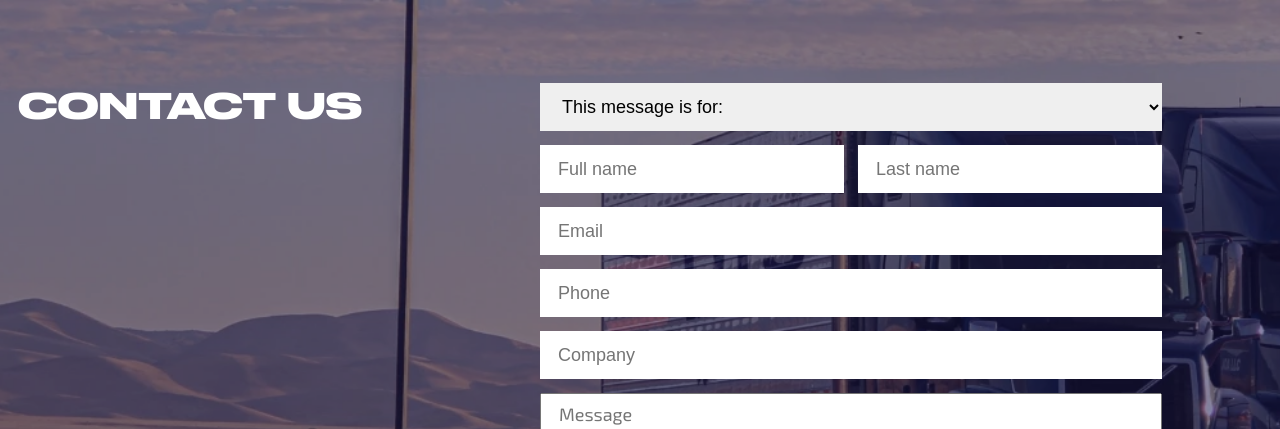
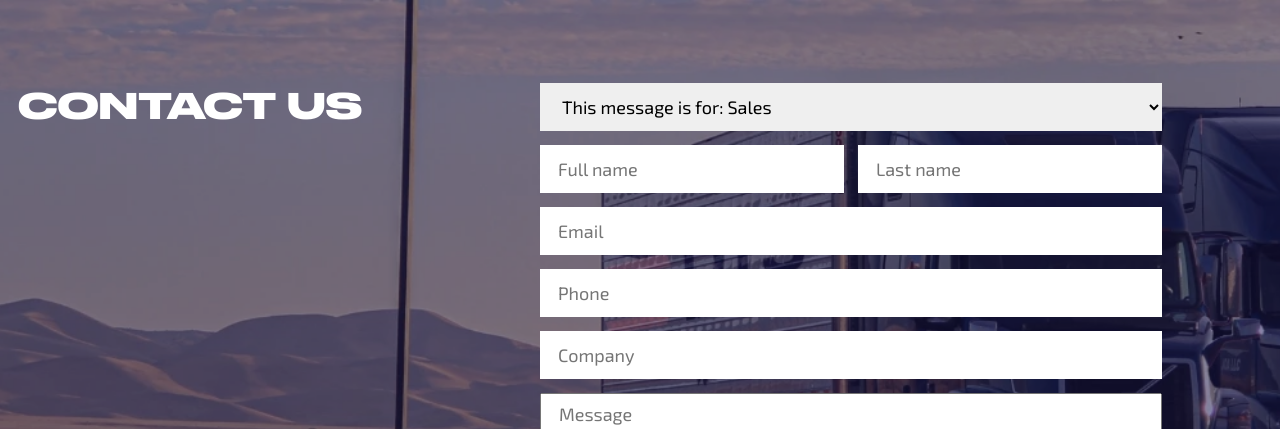
Before and after one commit to VladlenTsoy/dts-brokerage, a Next.js app: page /contact-us/Banner in a window 1280 px wide. Shown: the top 429 px of the page. Built offline with nearby package versions, Linux system fonts and the light colour scheme.

Commit message:
update manifest

```diff
--- a/components/form-contact-us/FormContactUs.module.css
+++ b/components/form-contact-us/FormContactUs.module.css
@@ -29,8 +29,21 @@
     border: 0;
 }
 
+.message {
+    height: 400px;
+    display: flex;
+    align-items: center;
+    font-size: var(--font-size-title);
+    width: 50%;
+    color: #ffffff;
+}
+
 @media (max-width: 767px) {
     .form {
         width: 100%;
     }
+
+    .message {
+        width: 100%;
+    }
 }
--- a/components/form-contact-us/FormContactUs.tsx
+++ b/components/form-contact-us/FormContactUs.tsx
@@ -1,23 +1,65 @@
-import React from "react"
+import React, {useRef, useState} from "react"
+import axios from "axios"
 import styles from "./FormContactUs.module.css"
 
 const FormContactUs = () => {
+    const ref = useRef<any>()
+    const [loading, setLoading] = useState(false)
+    const [visible, setVisible] = useState(false)
+    const [visibleMessage, setVisibleMessage] = useState(false)
+    //
+    const serializeForm = () => {
+        const obj = {}
+        const formData = new FormData(ref.current)
+        // @ts-ignore
+        for (const key of formData.keys()) {
+            // @ts-ignore
+            obj[key] = formData.get(key)
+        }
+        return obj
+    }
+    //
+    const onHandler = () => setVisible(prevState => !prevState)
+    //
+    const onSubmitHandler = async (e: any) => {
+        e.preventDefault()
+        setLoading(true)
+        const body = serializeForm()
+        const response = await axios.post("https://api.dtsincorporated.com/dtsbrokers", body)
+        // const response = await axios.post("http://localhost:8000/dts", body)
+        setLoading(false)
+        if (response.status) {
+            setVisible(false)
+            setVisibleMessage(true)
+        }
+    }
+
+    if (visibleMessage)
+        return <>
+            <div className={styles.message}>
+                You have successfully submitted your application. You will be contacted shortly!
+            </div>
+        </>
+
     return (
-        <form className={styles.form}>
-            <select className={styles.input} placeholder="This message is for: " defaultValue="0">
-                <option disabled value="0">This message is for:</option>
-                <option value="1">1</option>
-                <option value="2">2</option>
+        <form className={styles.form} onSubmit={onSubmitHandler} ref={ref}>
+            <select name="for_whom" className={styles.input} placeholder="This message is for: " required>
+                <option value="Sales">This message is for: Sales</option>
+                <option value="Customer">This message is for: Customer</option>
+                <option value="Service">This message is for: Service</option>
+                <option value="Fleet dispatch">This message is for: Fleet dispatch</option>
+                <option value="Careers">This message is for: Careers</option>
             </select>
             <div className={styles.column}>
-                <input className={styles.input} placeholder="Full name" />
-                <input className={styles.input} placeholder="Last name" />
+                <input name="full_name" className={styles.input} placeholder="Full name" required />
+                <input name="last_name" className={styles.input} placeholder="Last name" required />
             </div>
-            <input className={styles.input} placeholder="Email" />
-            <input className={styles.input} placeholder="Phone" />
-            <input className={styles.input} placeholder="Company" />
-            <textarea className={styles.textarea} placeholder="Message" />
-            <button className={styles.button}>Send</button>
+            <input name="email" className={styles.input} placeholder="Email" required />
+            <input name="phone" className={styles.input} placeholder="Phone" required />
+            <input name="company" className={styles.input} placeholder="Company" required />
+            <textarea name="message" className={styles.textarea} placeholder="Message" required />
+            <button type="submit" className={styles.button}
+                    disabled={loading}>{loading ? "Sending..." : "Send"}</button>
         </form>
     )
 }
--- a/package.json
+++ b/package.json
@@ -8,6 +8,7 @@
     "lint": "next lint"
   },
   "dependencies": {
+    "axios": "^0.26.0",
     "classnames": "^2.3.1",
     "next": "12.0.10",
     "react": "17.0.2",
--- a/styles.css
+++ b/styles.css
@@ -22,7 +22,7 @@ body {
     Ubuntu, Cantarell, Fira Sans, Droid Sans, Helvetica Neue, sans-serif;
 }
 
-textarea {
+textarea, input, select, option {
     font-family: Exo2, -apple-system, BlinkMacSystemFont, Segoe UI, Roboto, Oxygen,
     Ubuntu, Cantarell, Fira Sans, Droid Sans, Helvetica Neue, sans-serif;
 }
```
Also changed, not shown: 1 other file (tests, documents, lock files or other folders).
